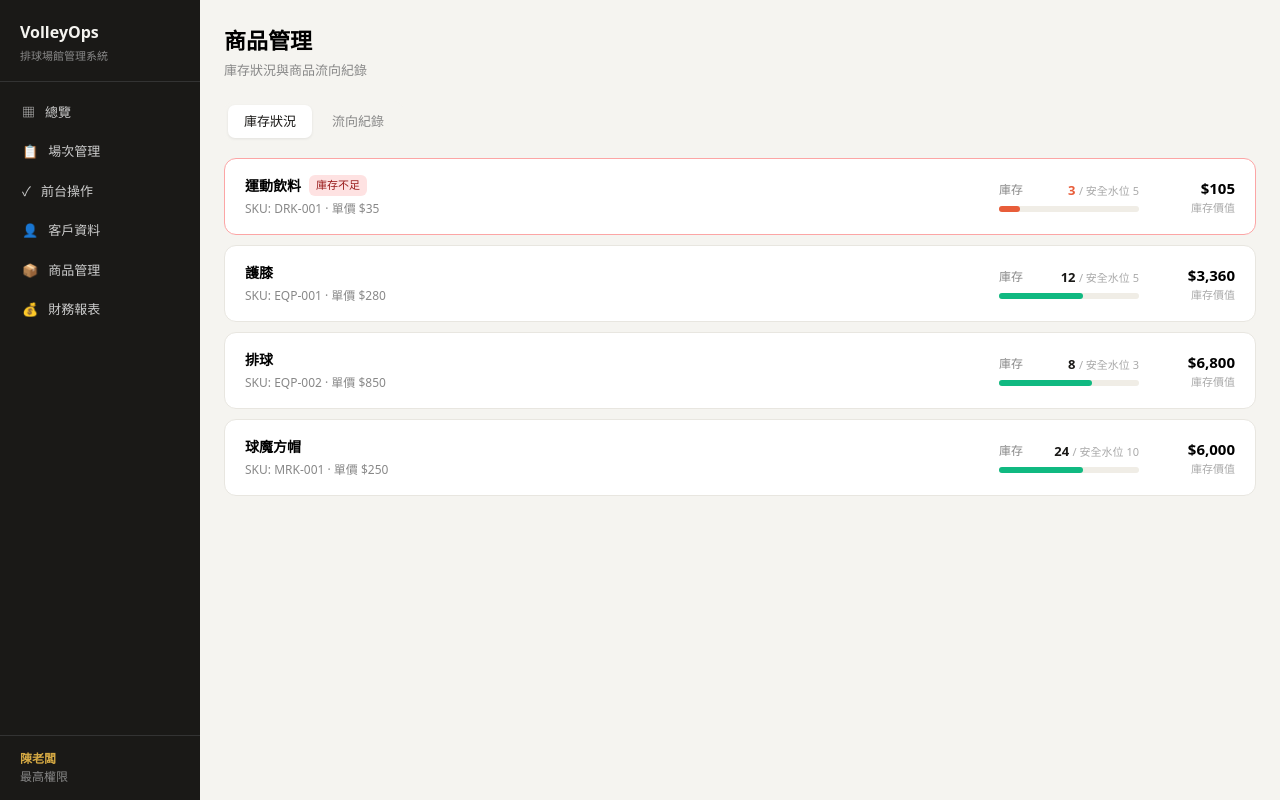
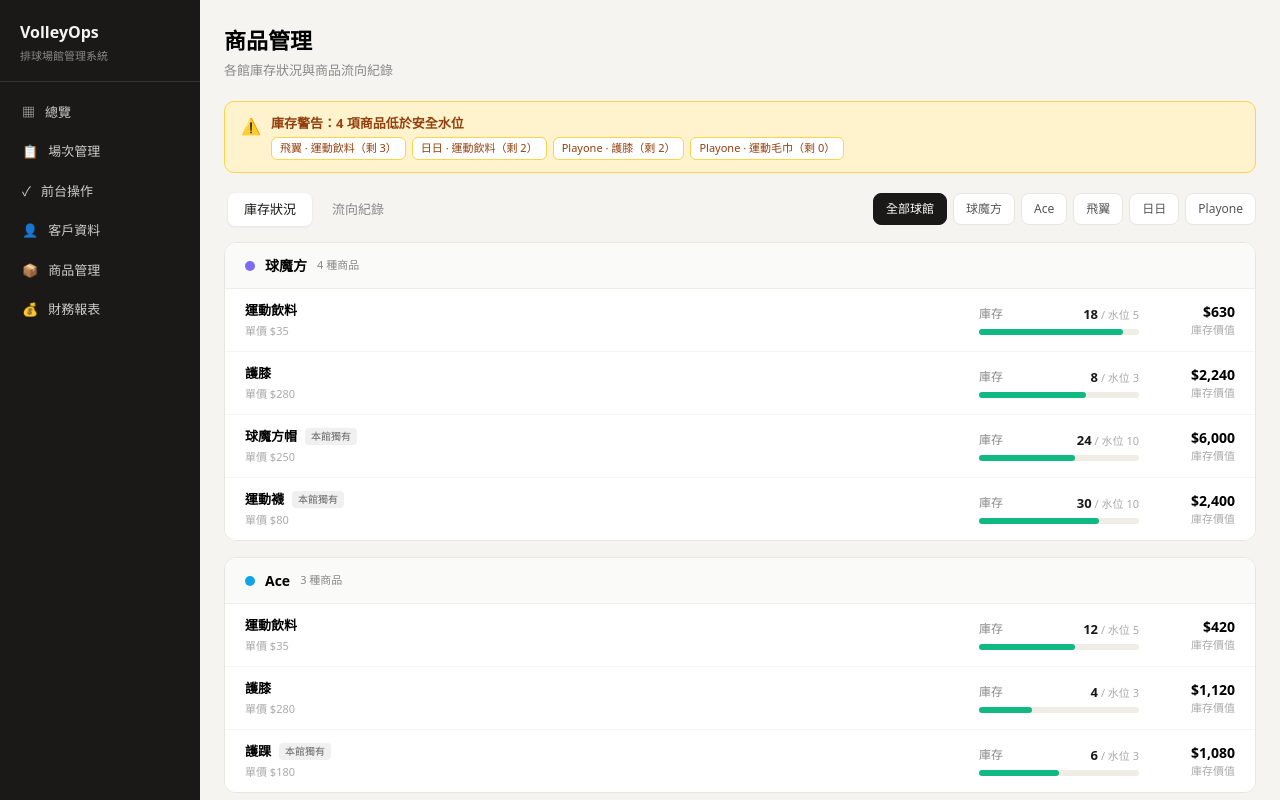
Before and after one commit to ChengEnLu252/volleyball-erp, a Next.js app: page /products in a window 1280 px wide. Shown: the top 800 px of the page. Built offline with nearby package versions, Linux system fonts and the light colour scheme.

Commit message:
feat: customers, products, finance pages

```diff
--- a/app/products/page.tsx
+++ b/app/products/page.tsx
@@ -1,7 +1,7 @@
 'use client'
 
 import { useState } from 'react'
-import { MOCK_PRODUCTS, MOCK_PRODUCT_TRANSACTIONS } from '@/data/mock'
+import { MOCK_VENUE_PRODUCTS, MOCK_PRODUCT_TRANSACTIONS } from '@/data/mock'
 
 const TYPE_LABEL: Record<string, string> = {
   purchase_in: '進貨', sale: '販售', gift: '贈送', adjustment: '盤點調整',
@@ -12,9 +12,21 @@ const TYPE_COLOR: Record<string, { bg: string; text: string }> = {
   gift:        { bg: '#fce7f3', text: '#9d174d' },
   adjustment:  { bg: '#f3f4f6', text: '#6b7280' },
 }
+const VENUE_COLOR: Record<string, string> = {
+  v1: '#7c6af7', v2: '#0ea5e9', v3: '#f59e0b', v4: '#10b981', v5: '#f43f5e',
+}
 
 export default function ProductsPage() {
   const [tab, setTab] = useState<'stock' | 'transactions'>('stock')
+  const [selectedVenue, setSelectedVenue] = useState<string>('all')
+
+  const allLowStock = MOCK_VENUE_PRODUCTS.flatMap(v =>
+    v.products.filter(p => p.currentStock <= p.lowStockThreshold).map(p => ({ ...p, venueName: v.venueName, venueId: v.venueId }))
+  )
+
+  const filteredVenues = selectedVenue === 'all'
+    ? MOCK_VENUE_PRODUCTS
+    : MOCK_VENUE_PRODUCTS.filter(v => v.venueId === selectedVenue)
 
   return (
     <div style={{ padding: 24 }}>
@@ -23,10 +35,27 @@ export default function ProductsPage() {
 
         <div style={{ marginBottom: 20 }}>
           <h1 style={{ fontSize: 22, fontWeight: 600, margin: 0 }}>商品管理</h1>
-          <p style={{ fontSize: 13, color: '#888', margin: '4px 0 0' }}>庫存狀況與商品流向紀錄</p>
+          <p style={{ fontSize: 13, color: '#888', margin: '4px 0 0' }}>各館庫存狀況與商品流向紀錄</p>
         </div>
 
-        <div style={{ display: 'flex', gap: 4, background: '#f5f4f0', borderRadius: 10, padding: 4, marginBottom: 16, width: 'fit-content' }}>
+        {allLowStock.length > 0 && (
+          <div style={{ background: '#fff3cd', border: '1px solid #fcd34d', borderRadius: 10, padding: '12px 16px', marginBottom: 16, display: 'flex', alignItems: 'flex-start', gap: 10 }}>
+            <span style={{ fontSize: 16 }}>⚠️</span>
+            <div>
+              <div style={{ fontSize: 13, fontWeight: 600, color: '#92400e', marginBottom: 4 }}>庫存警告：{allLowStock.length} 項商品低於安全水位</div>
+              <div style={{ display: 'flex', flexWrap: 'wrap', gap: 6 }}>
+                {allLowStock.map(p => (
+                  <span key={p.id} style={{ fontSize: 11, background: '#fff', border: '1px solid #fcd34d', borderRadius: 6, padding: '2px 8px', color: '#92400e' }}>
+                    {p.venueName} · {p.name}（剩 {p.currentStock}）
+                  </span>
+                ))}
+              </div>
+            </div>
+          </div>
+        )}
+
+        <div style={{ display: 'flex', alignItems: 'center', justifyContent: 'space-between', marginBottom: 12, flexWrap: 'wrap', gap: 8 }}>
+          <div style={{ display: 'flex', gap: 4, background: '#f5f4f0', borderRadius: 10, padding: 4 }}>
             {(['stock', 'transactions'] as const).map(t => (
               <button key={t} onClick={() => setTab(t)} style={{
                 padding: '7px 16px', borderRadius: 7, border: 'none', cursor: 'pointer', fontSize: 13, fontWeight: 500,
@@ -40,50 +69,107 @@ export default function ProductsPage() {
           </div>
 
           {tab === 'stock' && (
-          <div style={{ display: 'grid', gap: 10 }}>
-            {MOCK_PRODUCTS.map(p => {
-              const ratio = p.currentStock / (p.lowStockThreshold * 4)
-              const isLow = p.currentStock <= p.lowStockThreshold
-              return (
-                <div key={p.id} style={{ background: '#fff', borderRadius: 12, border: `1px solid ${isLow ? '#fca5a5' : '#e8e6e0'}`, padding: '16px 20px', display: 'flex', alignItems: 'center', gap: 16, flexWrap: 'wrap' }}>
-                  <div style={{ flex: 1, minWidth: 120 }}>
-                    <div style={{ display: 'flex', alignItems: 'center', gap: 8, marginBottom: 4 }}>
-                      <span style={{ fontSize: 14, fontWeight: 600 }}>{p.name}</span>
-                      {isLow && <span style={{ fontSize: 11, background: '#fee2e2', color: '#991b1b', padding: '2px 7px', borderRadius: 6, fontWeight: 500 }}>庫存不足</span>}
+            <div style={{ display: 'flex', gap: 6, flexWrap: 'wrap' }}>
+              <button onClick={() => setSelectedVenue('all')} style={{
+                padding: '6px 12px', borderRadius: 8, border: '1px solid', cursor: 'pointer', fontSize: 12, fontWeight: 500,
+                background: selectedVenue === 'all' ? '#1a1917' : '#fff',
+                color: selectedVenue === 'all' ? '#fff' : '#555',
+                borderColor: selectedVenue === 'all' ? '#1a1917' : '#e8e6e0',
+              }}>全部球館</button>
+              {MOCK_VENUE_PRODUCTS.map(v => (
+                <button key={v.venueId} onClick={() => setSelectedVenue(v.venueId)} style={{
+                  padding: '6px 12px', borderRadius: 8, border: '1px solid', cursor: 'pointer', fontSize: 12, fontWeight: 500,
+                  background: selectedVenue === v.venueId ? VENUE_COLOR[v.venueId] : '#fff',
+                  color: selectedVenue === v.venueId ? '#fff' : '#555',
+                  borderColor: selectedVenue === v.venueId ? VENUE_COLOR[v.venueId] : '#e8e6e0',
+                }}>{v.venueName}</button>
+              ))}
             </div>
-                    <div style={{ fontSize: 12, color: '#888' }}>SKU: {p.sku} · 單價 ${p.unitPrice}</div>
+          )}
         </div>
 
-                  <div style={{ minWidth: 140 }}>
-                    <div style={{ display: 'flex', justifyContent: 'space-between', marginBottom: 6 }}>
+        {tab === 'stock' && (
+          <div style={{ display: 'grid', gap: 16 }}>
+            {filteredVenues.map(venue => (
+              <div key={venue.venueId} style={{ background: '#fff', borderRadius: 12, border: '1px solid #e8e6e0', overflow: 'hidden' }}>
+                <div style={{ padding: '12px 20px', borderBottom: '1px solid #f0ede6', display: 'flex', alignItems: 'center', gap: 10, background: '#fafaf8' }}>
+                  <div style={{ width: 10, height: 10, borderRadius: '50%', background: VENUE_COLOR[venue.venueId] }} />
+                  <span style={{ fontSize: 14, fontWeight: 600 }}>{venue.venueName}</span>
+                  <span style={{ fontSize: 11, color: '#888' }}>{venue.products.length} 種商品</span>
+                  {venue.products.some(p => p.currentStock <= p.lowStockThreshold) && (
+                    <span style={{ fontSize: 11, background: '#fee2e2', color: '#991b1b', padding: '2px 7px', borderRadius: 6, marginLeft: 'auto' }}>
+                      有商品庫存不足
+                    </span>
+                  )}
+                </div>
+
+                <div style={{ display: 'grid', gap: 0 }}>
+                  {venue.products.map((p, i) => {
+                    const isLow = p.currentStock <= p.lowStockThreshold
+                    const isEmpty = p.currentStock === 0
+                    const barWidth = Math.min((p.currentStock / (p.lowStockThreshold * 4)) * 100, 100)
+                    return (
+                      <div key={p.id} style={{
+                        display: 'flex', alignItems: 'center', gap: 16, padding: '12px 20px',
+                        borderTop: i === 0 ? 'none' : '1px solid #f5f4f0',
+                        background: isEmpty ? '#fff5f5' : isLow ? '#fffbf0' : '#fff',
+                        flexWrap: 'wrap',
+                      }}>
+                        <div style={{ flex: 1, minWidth: 100 }}>
+                          <div style={{ display: 'flex', alignItems: 'center', gap: 8 }}>
+                            <span style={{ fontSize: 13, fontWeight: 600 }}>{p.name}</span>
+                            {!p.isShared && <span style={{ fontSize: 10, background: '#f0f0f0', color: '#666', padding: '1px 6px', borderRadius: 4 }}>本館獨有</span>}
+                            {isEmpty && <span style={{ fontSize: 11, background: '#fee2e2', color: '#991b1b', padding: '2px 6px', borderRadius: 6, fontWeight: 600 }}>已售罄</span>}
+                            {!isEmpty && isLow && <span style={{ fontSize: 11, background: '#fef3c7', color: '#92400e', padding: '2px 6px', borderRadius: 6 }}>庫存不足</span>}
+                          </div>
+                          <div style={{ fontSize: 11, color: '#aaa', marginTop: 2 }}>單價 ${p.unitPrice}</div>
+                        </div>
+
+                        <div style={{ minWidth: 160 }}>
+                          <div style={{ display: 'flex', justifyContent: 'space-between', marginBottom: 5 }}>
                             <span style={{ fontSize: 12, color: '#888' }}>庫存</span>
-                      <span style={{ fontSize: 13, fontWeight: 700, color: isLow ? '#e85d3a' : '#1a1917' }}>
-                        {p.currentStock} <span style={{ fontSize: 11, color: '#aaa', fontWeight: 400 }}>/ 安全水位 {p.lowStockThreshold}</span>
+                            <span style={{ fontSize: 13, fontWeight: 700, color: isEmpty ? '#991b1b' : isLow ? '#d97706' : '#1a1917' }}>
+                              {p.currentStock}
+                              <span style={{ fontSize: 11, color: '#aaa', fontWeight: 400 }}> / 水位 {p.lowStockThreshold}</span>
                             </span>
                           </div>
                           <div style={{ background: '#f0ede6', borderRadius: 4, height: 6 }}>
-                      <div style={{ height: 6, borderRadius: 4, width: `${Math.min(ratio * 100, 100)}%`, background: isLow ? '#e85d3a' : '#10b981' }} />
+                            <div style={{
+                              height: 6, borderRadius: 4,
+                              width: `${barWidth}%`,
+                              background: isEmpty ? '#991b1b' : isLow ? '#f59e0b' : '#10b981',
+                              minWidth: isEmpty ? 0 : 4,
+                            }} />
                           </div>
                         </div>
 
                         <div style={{ textAlign: 'right', minWidth: 80 }}>
-                    <div style={{ fontSize: 15, fontWeight: 700 }}>${(p.currentStock * p.unitPrice).toLocaleString()}</div>
+                          <div style={{ fontSize: 14, fontWeight: 700 }}>${(p.currentStock * p.unitPrice).toLocaleString()}</div>
                           <div style={{ fontSize: 11, color: '#aaa' }}>庫存價值</div>
                         </div>
                       </div>
                     )
                   })}
                 </div>
+              </div>
+            ))}
+          </div>
         )}
 
         {tab === 'transactions' && (
           <div style={{ background: '#fff', borderRadius: 12, border: '1px solid #e8e6e0', overflow: 'hidden' }}>
-            <div style={{ display: 'grid', gridTemplateColumns: '120px 1fr 80px 80px 80px 100px', padding: '10px 20px', background: '#fafaf8', fontSize: 11, color: '#aaa', fontWeight: 500, gap: 12 }}>
-              <div>時間</div><div>商品</div><div>類型</div><div style={{ textAlign: 'right' }}>數量</div><div style={{ textAlign: 'right' }}>金額</div><div>操作人員</div>
+            <div style={{ display: 'grid', gridTemplateColumns: '80px 80px 1fr 80px 80px 80px 100px', padding: '10px 20px', background: '#fafaf8', fontSize: 11, color: '#aaa', fontWeight: 500, gap: 12 }}>
+              <div>時間</div><div>球館</div><div>商品</div><div>類型</div><div style={{ textAlign: 'right' }}>數量</div><div style={{ textAlign: 'right' }}>金額</div><div>操作人員</div>
             </div>
-            {MOCK_PRODUCT_TRANSACTIONS.map(tx => (
-              <div key={tx.id} style={{ display: 'grid', gridTemplateColumns: '120px 1fr 80px 80px 80px 100px', padding: '12px 20px', borderTop: '1px solid #f5f4f0', alignItems: 'center', gap: 12 }}>
+            {MOCK_PRODUCT_TRANSACTIONS.map(tx => {
+              const venue = MOCK_VENUE_PRODUCTS.find(v => v.venueId === tx.venueId)
+              return (
+                <div key={tx.id} style={{ display: 'grid', gridTemplateColumns: '80px 80px 1fr 80px 80px 80px 100px', padding: '12px 20px', borderTop: '1px solid #f5f4f0', alignItems: 'center', gap: 12 }}>
                   <div style={{ fontSize: 11, color: '#888' }}>{tx.operatedAt.split('T')[1].slice(0,5)}</div>
+                  <div style={{ display: 'flex', alignItems: 'center', gap: 5 }}>
+                    <div style={{ width: 8, height: 8, borderRadius: '50%', background: VENUE_COLOR[tx.venueId], flexShrink: 0 }} />
+                    <span style={{ fontSize: 12, color: '#555' }}>{venue?.venueName}</span>
+                  </div>
                   <div>
                     <div style={{ fontSize: 13, fontWeight: 500 }}>{tx.productName}</div>
                     {tx.customerName && <div style={{ fontSize: 11, color: '#aaa' }}>{tx.customerName}</div>}
@@ -101,9 +187,11 @@ export default function ProductsPage() {
                   </div>
                   <div style={{ fontSize: 12, color: '#555' }}>{tx.operatorName}</div>
                 </div>
-            ))}
+              )
+            })}
           </div>
         )}
+
       </div>
     </div>
   )
--- a/data/mock.ts
+++ b/data/mock.ts
@@ -107,3 +107,54 @@ export async function getSessions(venueId?: string, date?: string): Promise<Sess
 export async function getProducts(venueId?: string): Promise<Product[]> {
   return MOCK_PRODUCTS.filter(p => !venueId || p.venueId === null || p.venueId === venueId)
 }
+
+export const MOCK_VENUE_PRODUCTS: {
+  venueId: string
+  venueName: string
+  products: { id: string; name: string; unitPrice: number; currentStock: number; lowStockThreshold: number; isShared: boolean }[]
+}[] = [
+  {
+    venueId: 'v1', venueName: '球魔方',
+    products: [
+      { id: 'v1p1', name: '運動飲料', unitPrice: 35,  currentStock: 18, lowStockThreshold: 5,  isShared: true  },
+      { id: 'v1p2', name: '護膝',     unitPrice: 280, currentStock: 8,  lowStockThreshold: 3,  isShared: true  },
+      { id: 'v1p3', name: '球魔方帽', unitPrice: 250, currentStock: 24, lowStockThreshold: 10, isShared: false },
+      { id: 'v1p4', name: '運動襪',   unitPrice: 80,  currentStock: 30, lowStockThreshold: 10, isShared: false },
+    ]
+  },
+  {
+    venueId: 'v2', venueName: 'Ace',
+    products: [
+      { id: 'v2p1', name: '運動飲料', unitPrice: 35,  currentStock: 12, lowStockThreshold: 5,  isShared: true  },
+      { id: 'v2p2', name: '護膝',     unitPrice: 280, currentStock: 4,  lowStockThreshold: 3,  isShared: true  },
+      { id: 'v2p3', name: '護踝',     unitPrice: 180, currentStock: 6,  lowStockThreshold: 3,  isShared: false },
+    ]
+  },
+  {
+    venueId: 'v3', venueName: '飛翼',
+    products: [
+      { id: 'v3p1', name: '運動飲料', unitPrice: 35,  currentStock: 3,  lowStockThreshold: 5,  isShared: true  },
+      { id: 'v3p2', name: '護膝',     unitPrice: 280, currentStock: 10, lowStockThreshold: 3,  isShared: true  },
+      { id: 'v3p3', name: '排球',     unitPrice: 850, currentStock: 5,  lowStockThreshold: 2,  isShared: false },
+      { id: 'v3p4', name: '運動毛巾', unitPrice: 120, currentStock: 15, lowStockThreshold: 5,  isShared: false },
+    ]
+  },
+  {
+    venueId: 'v4', venueName: '日日',
+    products: [
+      { id: 'v4p1', name: '運動飲料', unitPrice: 35,  currentStock: 2,  lowStockThreshold: 5,  isShared: true  },
+      { id: 'v4p2', name: '護膝',     unitPrice: 280, currentStock: 6,  lowStockThreshold: 3,  isShared: true  },
+      { id: 'v4p3', name: '運動襪',   unitPrice: 80,  currentStock: 45, lowStockThreshold: 10, isShared: false },
+    ]
+  },
+  {
+    venueId: 'v5', venueName: 'Playone',
+    products: [
+      { id: 'v5p1', name: '運動飲料', unitPrice: 35,  currentStock: 20, lowStockThreshold: 5,  isShared: true  },
+      { id: 'v5p2', name: '護膝',     unitPrice: 280, currentStock: 2,  lowStockThreshold: 3,  isShared: true  },
+      { id: 'v5p3', name: '排球',     unitPrice: 850, currentStock: 3,  lowStockThreshold: 2,  isShared: false },
+      { id: 'v5p4', name: '護踝',     unitPrice: 180, currentStock: 8,  lowStockThreshold: 3,  isShared: false },
+      { id: 'v5p5', name: '運動毛巾', unitPrice: 120, currentStock: 0,  lowStockThreshold: 5,  isShared: false },
+    ]
+  },
+]
```
Lines whose indentation alone changed are shown as unchanged.
